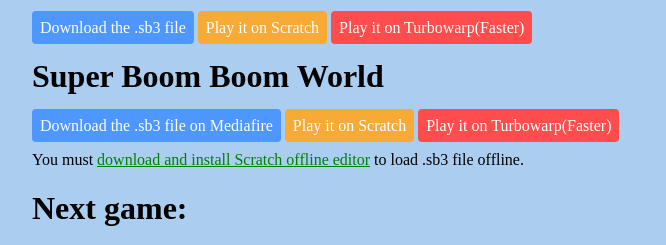
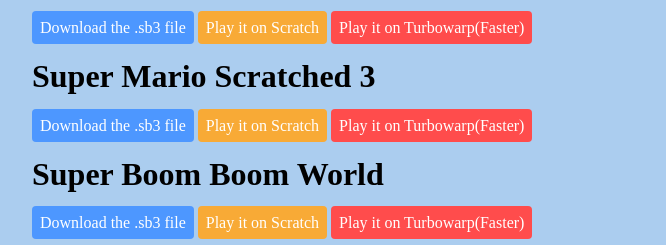
Before and after one commit to King8766/King8766.github.io, a plain HTML site: page games.html in a window 1280 px wide. Shown: the part 322-567 px from the top of the page, without its empty margins (168-834 px from the left). Drawn offline with Linux system fonts and the light colour scheme.

Commit message:
Add files via upload

```diff
--- a/games.html
+++ b/games.html
@@ -96,9 +96,13 @@ background-color:#FFBF00;
     <a href="https://drive.google.com/file/d/1OHetHDvvwqYbfhhbw0pZPKEa44fXhbXF/view?usp=sharing" target="_blank" style="text-decoration: none; color:white; padding:0.5em; background-color:#4d97ff; margin-top: 3em; margin-bottom:1em; border-radius:0.25em">Download the .sb3 file</a>
      <a href="https://scratch.mit.edu/projects/560715768" target="_blank" style="text-decoration: none; color:white; padding:0.5em; background-color:#F8AA36; margin-top: 3em; margin-bottom:1em; border-radius:0.25em">Play it on Scratch</a>
      <a href="https://turbowarp.org/560715768" target="_blank" style="text-decoration: none; color:white; padding:0.5em; background-color:hsla(0, 100%, 65%, 1); margin-top: 3em; margin-bottom:1em; border-radius:0.25em">Play it on Turbowarp(Faster)</a>
+     	 <h1>Super Mario Scratched 3</h1>
+    <a href="https://drive.google.com/file/d/108h60fUIdGyYPVG12lV8FXAzf05UqxMe/view?usp=sharing" target="_blank" style="text-decoration: none; color:white; padding:0.5em; background-color:#4d97ff; margin-top: 3em; margin-bottom:1em; border-radius:0.25em">Download the .sb3 file</a>
+     <a href="https://scratch.mit.edu/projects/566634615/" target="_blank" style="text-decoration: none; color:white; padding:0.5em; background-color:#F8AA36; margin-top: 3em; margin-bottom:1em; border-radius:0.25em">Play it on Scratch</a>
+     <a href="https://turbowarp.org/566634615" target="_blank" style="text-decoration: none; color:white; padding:0.5em; background-color:hsla(0, 100%, 65%, 1); margin-top: 3em; margin-bottom:1em; border-radius:0.25em">Play it on Turbowarp(Faster)</a>
 
 	 <h1>Super Boom Boom World</h1>
- 	 <a href="https://www.mediafire.com/?8bvstruk63sjo2i" target="_blank" style="text-decoration: none; color:white; padding:0.5em; background-color:#4d97ff; margin-top: 3em; margin-bottom:1em; border-radius:0.25em">Download the .sb3 file on Mediafire</a>
+ 	 <a href="https://www.mediafire.com/?8bvstruk63sjo2i" target="_blank" style="text-decoration: none; color:white; padding:0.5em; background-color:#4d97ff; margin-top: 3em; margin-bottom:1em; border-radius:0.25em">Download the .sb3 file</a>
      <a href="https://scratch.mit.edu/projects/458332548" target="_blank" style="text-decoration: none; color:white; padding:0.5em; background-color:#F8AA36; margin-top: 3em; margin-bottom:1em; border-radius:0.25em">Play it on Scratch</a>
      <a href="https://turbowarp.org/458332548" target="_blank" style="text-decoration: none; color:white; padding:0.5em; background-color:hsla(0, 100%, 65%, 1); margin-top: 3em; margin-bottom:1em; border-radius:0.25em">Play it on Turbowarp(Faster)</a>
 	 	 <p>You must <a href="https://scratch.mit.edu/download" target="_blank" >download and install Scratch offline editor</a> to load .sb3 file offline.</p>
```
